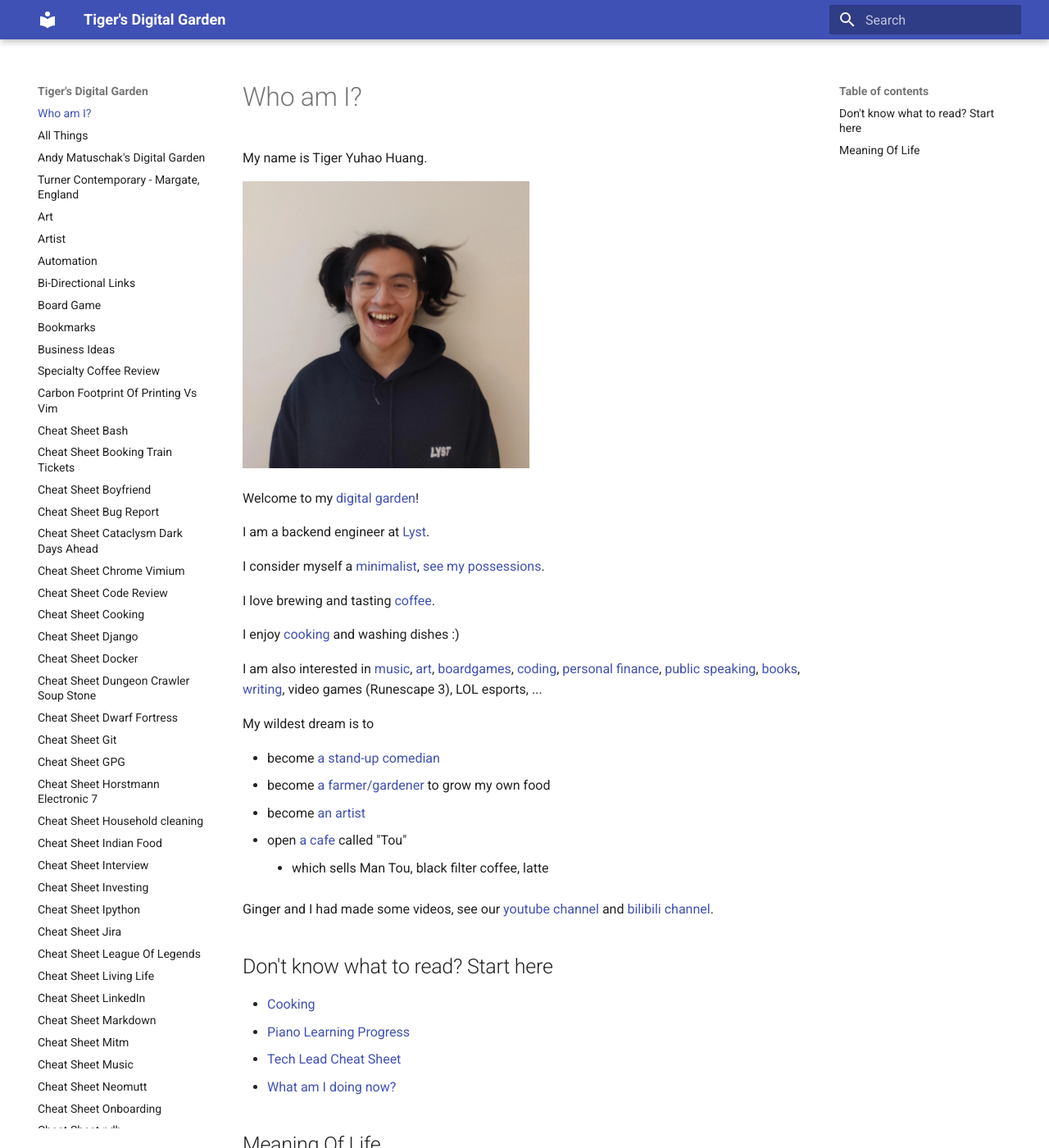
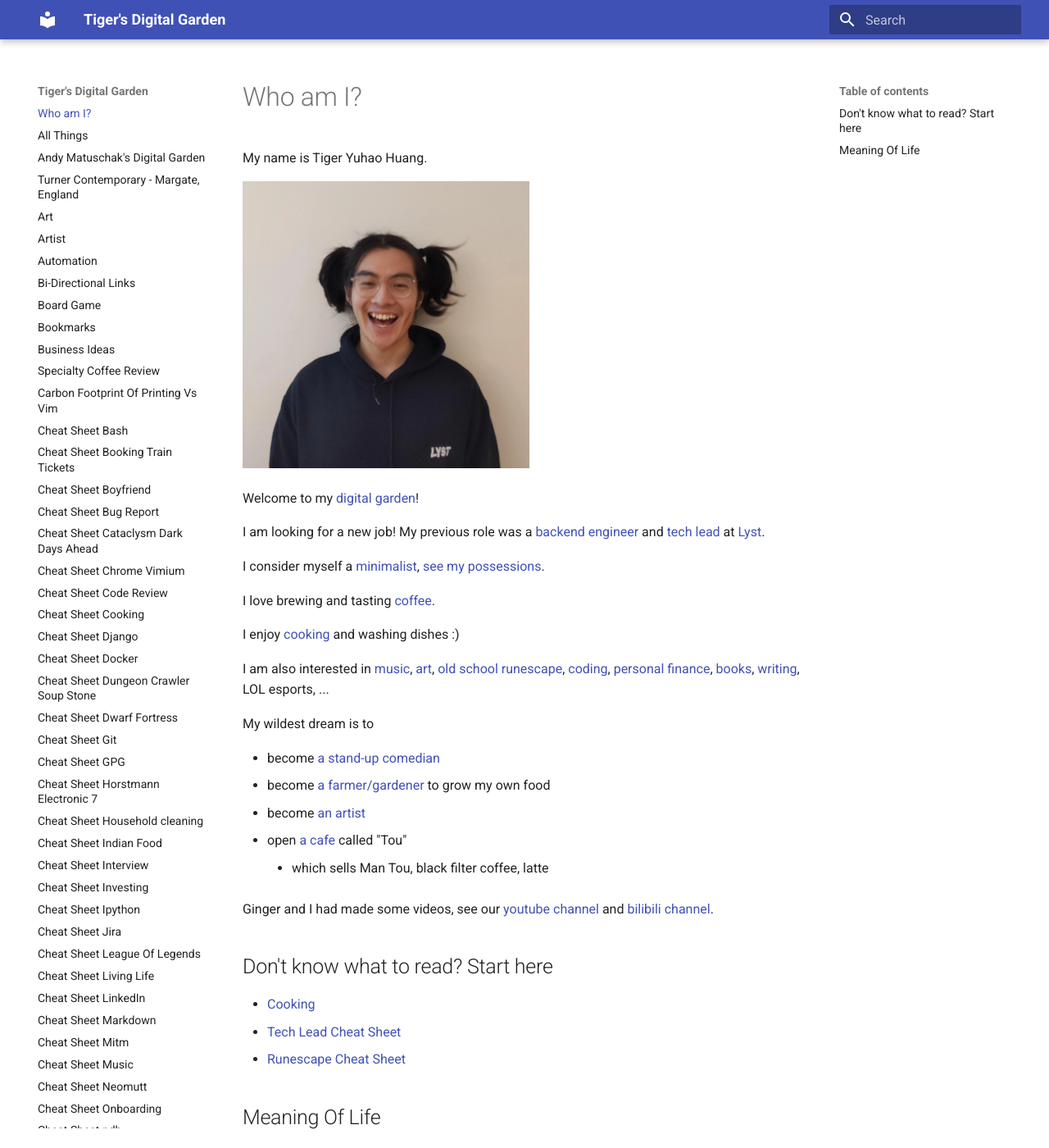
Before and after one commit to ynotstartups/notes, an MkDocs documentation site: the page built from notes/index.md, in a window 1280 px wide and 1400 px high. Shown: the whole window at 82% size. Built offline with MkDocs 1.6.1 and Material for MkDocs 9.7.7, drawn with Linux system fonts in a browser that asks for light colours.

Commit message:
update index

```diff
--- a/notes/index.md
+++ b/notes/index.md
@@ -6,7 +6,7 @@ My name is Tiger Yuhao Huang.
 
 Welcome to my [digital garden](digital-garden.md)!
 
-I am a backend engineer at [Lyst](https://www.lyst.com).
+I am looking for a new job! My previous role was a [backend engineer](cheat-sheet-software-engineering.md) and [tech lead](cheat-sheet-tech-lead.md) at [Lyst](https://www.lyst.com).
 
 I consider myself a [minimalist](minimalism.md), [see my possessions](all-things.md).
 
@@ -17,13 +17,11 @@ I enjoy [cooking](cooking.md) and washing dishes :)
 I am also interested in
 [music](index-music.md),
 [art](art.md),
-[boardgames](boardgame.md),
+[old school runescape](cheat-sheet-runescape.md),
 [coding](https://github.com/ynotstartups),
 [personal finance](https://www.bilibili.com/video/BV1u54y1x7zF),
-[public speaking](https://www.bilibili.com/video/BV1u54y1x7zF),
 [books](reading.md),
 [writing](digital-garden.md),
-video games (Runescape 3),
 LOL esports,
 ...
 
@@ -40,9 +38,8 @@ Ginger and I had made some videos, see our [youtube channel](https://www.youtube
 ## Don't know what to read? Start here
 
 - [Cooking](cooking.md)
-- [Piano Learning Progress](piano-recordings.md)
 - [Tech Lead Cheat Sheet](cheat-sheet-tech-lead.md)
-- [What am I doing now?](reminders.md)
+- [Runescape Cheat Sheet](cheat-sheet-runescape.md)
 
 ## Meaning Of Life
 
```
